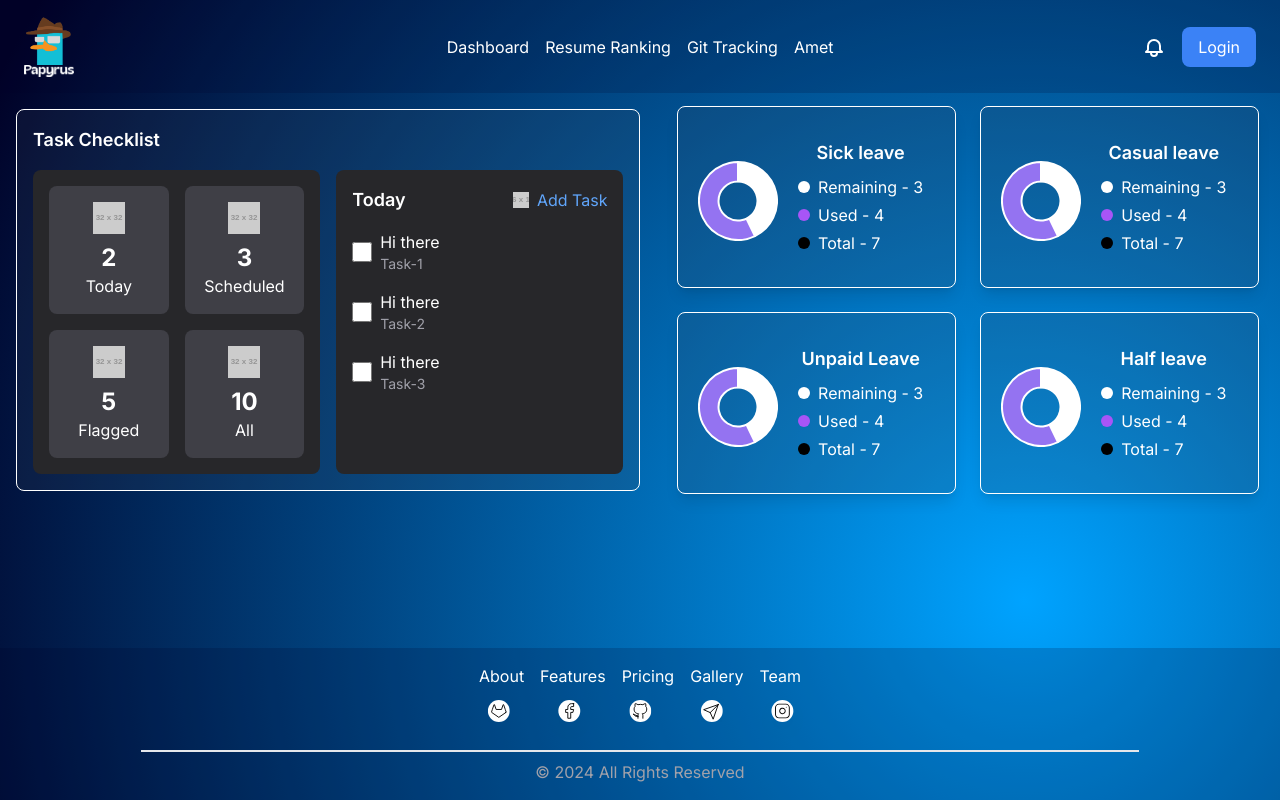
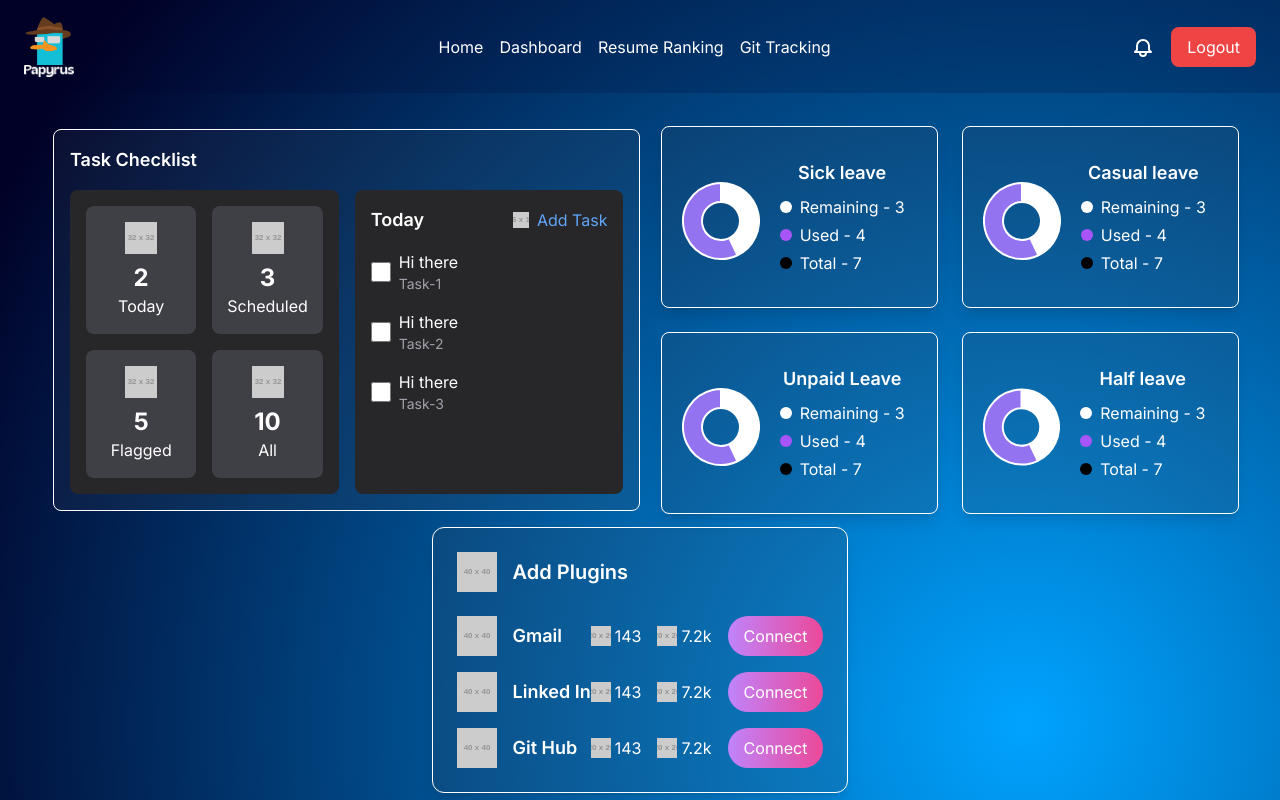
Before and after one commit to sarveshdakhore/papyrus, a Next.js app in the folder frontend/: page /dashboard in a window 1280 px wide. Shown: the top 800 px of the page. Built offline with nearby package versions, Linux system fonts and the light colour scheme; sample sign-in values are in the browser's storage.

Commit message:
Linked Login with backend

```diff
--- a/frontend/app/auth/login/page.tsx
+++ b/frontend/app/auth/login/page.tsx
@@ -1,4 +1,36 @@
-const login = () => {
+"use client";
+import React, { useState } from 'react';
+import { useRouter } from 'next/navigation';
+
+const Login = () => {
+  const [email, setEmail] = useState('');
+  const [password, setPassword] = useState('');
+  const router = useRouter();
+
+  const handleLogin = async (event: React.FormEvent<HTMLFormElement>) => {
+    event.preventDefault();
+
+    const response = await fetch('http://127.0.0.1:8000/login', {
+      method: 'POST',
+      headers: {
+        'Content-Type': 'application/x-www-form-urlencoded',
+      },
+      body: new URLSearchParams({
+        username: email,
+        password: password,
+      }),
+    });
+    let token, data;
+    if (response.ok) {
+      data = await response.json();
+      token = data.access_token;
+      localStorage.setItem('token', token);
+      router.push('/dashboard');
+    } else {
+      alert('Login failed')
+    }
+  };
+
   return (
     <div className="flex items-center justify-center min-h-screen bg-zinc-900 ">
       <div className="bg-zinc-800 text-white rounded-lg p-8 shadow-lg w-full max-w-md border border-blue-500">
@@ -36,7 +68,7 @@ const login = () => {
               <br />
               Welcome Back...
             </h2>
-            <form>
+            <form onSubmit={handleLogin}>
               <div className="mb-4">
                 <label className="block text-zinc-400 mb-2" htmlFor="email">
                   Your email address
@@ -44,9 +76,11 @@ const login = () => {
                 <div className="flex items-center border border-zinc-600 rounded-lg overflow-hidden">
                   <input
                     className="bg-zinc-800 text-white w-full p-2 outline-none"
-                    type="email"
+                    type="text"
                     id="email"
                     placeholder="Your email address"
+                    value={email}
+                    onChange={(e) => setEmail(e.target.value)}
                   />
                   <div className="p-2">
                     <svg
@@ -76,6 +110,8 @@ const login = () => {
                     type="password"
                     id="password"
                     placeholder="Your Password"
+                    value={password}
+                    onChange={(e) => setPassword(e.target.value)}
                   />
                   <div className="p-2">
                     <svg
@@ -95,7 +131,10 @@ const login = () => {
                   </div>
                 </div>
               </div>
-              <button className="w-full bg-blue-500 text-white py-2 rounded-lg hover:bg-blue-600 transition duration-200">
+              <button
+                type="submit"
+                className="w-full bg-blue-500 text-white py-2 rounded-lg hover:bg-blue-600 transition duration-200"
+              >
                 Login
               </button>
             </form>
@@ -114,4 +153,4 @@ const login = () => {
   );
 };
 
-export default login;
+export default Login;
--- a/frontend/app/components/Attendance.tsx
+++ b/frontend/app/components/Attendance.tsx
@@ -57,10 +57,10 @@ const Attendance = () => {
     <div className="flex flex-col items-center justify-center w-[50%]">
       <div className="grid grid-cols-1 md:grid-cols-2 gap-6">
         <div className="text-white p-4 rounded-lg shadow-lg flex flex-row items-center border border-white border-1" style={{ backgroundColor: 'rgba(53, 64, 85, 0.2)' }}>
-          <div className="w-[38%] p-1 mt-2">
+          <div className="w-[36%] p-1 mt-2">
             <Doughnut data={data} options={options} width={80} height={80}/>
           </div>
-          <div className="flex justify-center items-center flex-col m-4  w-[62%]">
+          <div className="flex justify-center items-center flex-col m-4  w-[64%]">
             <h3 className="text-lg font-semibold">Sick leave</h3>
             <ul className="mt-2 space-y-1">
               <li className="flex items-center">
@@ -79,10 +79,10 @@ const Attendance = () => {
           </div>
         </div>
         <div className="text-white p-4 rounded-lg shadow-lg flex flex-row items-center border border-white border-1" style={{ backgroundColor: 'rgba(53, 64, 85, 0.2)' }}>
-        <div className="w-[38%] p-1 mt-2">
+        <div className="w-[36%] p-1 mt-2">
             <Doughnut data={data1} options={options} width={80} height={80}/>
           </div>
-          <div className="flex justify-center items-center flex-col m-4  w-[62%]">
+          <div className="flex justify-center items-center flex-col m-4  w-[64%]">
             <h3 className="text-lg font-semibold">Casual leave</h3>
             <ul className="mt-2 space-y-1">
               <li className="flex items-center">
@@ -101,10 +101,10 @@ const Attendance = () => {
           </div>
         </div>
         <div className="text-white p-4 rounded-lg shadow-lg flex flex-row items-center border border-white border-1" style={{ backgroundColor: 'rgba(53, 64, 85, 0.2)' }}>
-        <div className="w-[38%] p-1 mt-2">
+        <div className="w-[36%] p-1 mt-2">
             <Doughnut data={data2} options={options} width={80} height={80}/>
           </div>
-          <div className="flex justify-center items-center flex-col m-4 w-[62%]">
+          <div className="flex justify-center items-center flex-col m-4 w-[64%]">
             <h3 className="text-lg font-semibold">Unpaid Leave</h3>
             <ul className="mt-2 space-y-1">
               <li className="flex items-center">
@@ -123,10 +123,10 @@ const Attendance = () => {
           </div>
         </div>
         <div className="text-white p-4 rounded-lg shadow-lg flex flex-row items-center border border-white border-1" style={{ backgroundColor: 'rgba(53, 64, 85, 0.2)' }}>
-        <div className="w-[38%] p-1 mt-2">
+        <div className="w-[36%] p-1 mt-2">
             <Doughnut data={data3} options={options} width={80} height={80}/>
           </div>
-          <div className="flex justify-center items-center flex-col m-4  w-[62%]">
+          <div className="flex justify-center items-center flex-col m-4  w-[64%]">
             <h3 className="text-lg font-semibold">Half leave</h3>
             <ul className="mt-2 space-y-1">
               <li className="flex items-center">
--- a/frontend/app/components/Footer.tsx
+++ b/frontend/app/components/Footer.tsx
@@ -1,6 +1,6 @@
 const Footer = () => {
   return (
-    <footer className="text-white bottom-0 fixed left-1/2 transform -translate-x-1/2 p-4 w-[100%] bg-[#0101272d]">
+    <footer className="text-white bottom-0 mx-auto p-4 w-[100%] bg-[#0101272d]">
           <div className="container mx-auto text-center">
             <div className="flex justify-center space-x-4">
               <a href="#" className="hover:text-zinc-400">About</a>
--- a/frontend/app/components/Navbar.tsx
+++ b/frontend/app/components/Navbar.tsx
@@ -1,13 +1,37 @@
+"use client";
+import { useEffect, useState } from 'react';
+import { useRouter } from 'next/navigation';
+
 const Navbar = () => {
+  const router = useRouter();
+  const [isAuthenticated, setIsAuthenticated] = useState(false);
+
+  useEffect(() => {
+    const token = localStorage.getItem('token');
+    setIsAuthenticated(!!token);
+    if (!token) {
+      router.push('/');
+    }
+  }, []);
+
+  const handleLogout = () => {
+    localStorage.removeItem('token');
+    setIsAuthenticated(false);
+    router.push('/');
+  };
+
   return (
     <nav className="text-white p-4 bg-[#0101272d] px-6">
       <div className="container mx-auto flex justify-between items-center">
-            <div className="text-lg font-bold"><img src="./logo1.png" width={50} height={50}/><img src="./logo2.png" width={50} height={50}/></div>
+        <div className="text-lg font-bold">
+          <img src="./logo1.png" width={50} height={50}/>
+          <img src="./logo2.png" width={50} height={50}/>
+        </div>
         <ul className="flex space-x-4 ml-16">
-              <li><a href="#" className="hover:text-zinc-400">Dashboard</a></li>
-              <li><a href="#" className="hover:text-zinc-400">Resume Ranking</a></li>
-              <li><a href="#" className="hover:text-zinc-400">Git Tracking</a></li>
-              <li><a href="#" className="hover:text-zinc-400">Amet</a></li>
+          <li><a href="/" className="hover:text-zinc-400">Home</a></li>
+          <li><a href="/dashboard" className="hover:text-zinc-400">Dashboard</a></li>
+          <li><a href="/resume" className="hover:text-zinc-400">Resume Ranking</a></li>
+          <li><a href="/git" className="hover:text-zinc-400">Git Tracking</a></li>
         </ul>
         <div className="flex space-x-4 items-center">
           <button className="focus:outline-none">
@@ -15,11 +39,15 @@ const Navbar = () => {
               <path strokeLinecap="round" strokeLinejoin="round" strokeWidth="2" d="M15 17h5l-1.405-1.405A2.032 2.032 0 0118 14.158V11a6 6 0 10-12 0v3.159c0 .538-.214 1.055-.595 1.436L4 17h5m6 0v1a3 3 0 11-6 0v-1m6 0H9"></path>
             </svg>
           </button>
-              <button className="bg-blue-500 text-white px-4 py-2 rounded-lg">Login</button>
+          {isAuthenticated ? (
+            <button onClick={handleLogout} className="bg-red-500 text-white px-4 py-2 rounded-lg">Logout</button>
+          ) : (
+            <button onClick={() => router.push('/auth/login')} className="bg-blue-500 text-white px-4 py-2 rounded-lg">Login</button>
+          )}
         </div>
       </div>
     </nav>
-  )
-}
+  );
+};
 
-export default Navbar
+export default Navbar;
--- /dev/null
+++ b/frontend/app/components/Plugin.tsx
@@ -0,0 +1,115 @@
+import React from "react";
+
+const Plugin = () => {
+  return (
+    <div className="flex flex-col items-center justify-center min-h-screenp-4">
+      <div className="text-white rounded-xl p-6 shadow-lg w-full max-w-md border border-1 border-white" style={{ backgroundColor: 'rgba(53, 64, 85, 0.2)' }}>
+        <div className="flex items-center mb-6">
+          <img
+            src="https://placehold.co/40x40"
+            alt="plugin icon"
+            className="mr-4"
+          />
+          <h2 className="text-xl font-semibold">Add Plugins</h2>
+        </div>
+        <div className="space-y-4">
+          <div className="flex items-center justify-between">
+            <div className="flex items-center">
+              <img
+                src="https://placehold.co/40x40"
+                alt="Gmail icon"
+                className="mr-4"
+              />
+              <span className="text-lg font-semibold">Gmail</span>
+            </div>
+            <div className="flex items-center space-x-4">
+              <div className="flex items-center">
+                <img
+                  src="https://placehold.co/20x20"
+                  alt="heart icon"
+                  className="mr-1"
+                />
+                <span>143</span>
+              </div>
+              <div className="flex items-center">
+                <img
+                  src="https://placehold.co/20x20"
+                  alt="user icon"
+                  className="mr-1"
+                />
+                <span>7.2k</span>
+              </div>
+              <button className="bg-gradient-to-r from-purple-400 to-pink-500 text-white px-4 py-2 rounded-full">
+                Connect
+              </button>
+            </div>
+          </div>
+          <div className="flex items-center justify-between">
+            <div className="flex items-center">
+              <img
+                src="https://placehold.co/40x40"
+                alt="LinkedIn icon"
+                className="mr-4"
+              />
+              <span className="text-lg font-semibold">Linked In</span>
+            </div>
+            <div className="flex items-center space-x-4">
+              <div className="flex items-center">
+                <img
+                  src="https://placehold.co/20x20"
+                  alt="heart icon"
+                  className="mr-1"
+                />
+                <span>143</span>
+              </div>
+              <div className="flex items-center">
+                <img
+                  src="https://placehold.co/20x20"
+                  alt="user icon"
+                  className="mr-1"
+                />
+                <span>7.2k</span>
+              </div>
+              <button className="bg-gradient-to-r from-purple-400 to-pink-500 text-white px-4 py-2 rounded-full">
+                Connect
+              </button>
+            </div>
+          </div>
+          <div className="flex items-center justify-between">
+            <div className="flex items-center">
+              <img
+                src="https://placehold.co/40x40"
+                alt="GitHub icon"
+                className="mr-4"
+              />
+              <span className="text-lg font-semibold">Git Hub</span>
+            </div>
+            <div className="flex items-center space-x-4">
+              <div className="flex items-center">
+                <img
+                  src="https://placehold.co/20x20"
+                  alt="heart icon"
+                  className="mr-1"
+                />
+                <span>143</span>
+              </div>
+              <div className="flex items-center">
+                <img
+                  src="https://placehold.co/20x20"
+                  alt="user icon"
+                  className="mr-1"
+                />
+                <span>7.2k</span>
+              </div>
+              <button className="bg-gradient-to-r from-purple-400 to-pink-500 text-white px-4 py-2 rounded-full">
+                Connect
+              </button>
+            </div>
+          </div>
+        </div>
+      </div>
+    </div>
+  );
+};
+
+export default Plugin;
--- a/frontend/app/dashboard/page.tsx
+++ b/frontend/app/dashboard/page.tsx
@@ -3,6 +3,7 @@ import Tasks from "../components/Tasks";
 import Attendance from "../components/Attendance";
 import Navbar from "../components/Navbar";
 import Footer from "../components/Footer";
+import Plugin from "../components/Plugin";
 
 const Dashboard = () => {
   return (
@@ -14,9 +15,12 @@ const Dashboard = () => {
       }}
     >
       <Navbar />
-      <div className="flex flex-row justify-center items-center">
+      <div className="flex flex-col justify-center items-center m-5">
+        <div className="flex flex-row">
         <Tasks />
         <Attendance />
+        </div>
+        <Plugin/>
       </div>
       <Footer />
     </div>
```
Also changed, not shown: 1 other file (tests, documents, lock files or other folders). Lines whose indentation alone changed are shown as unchanged.
